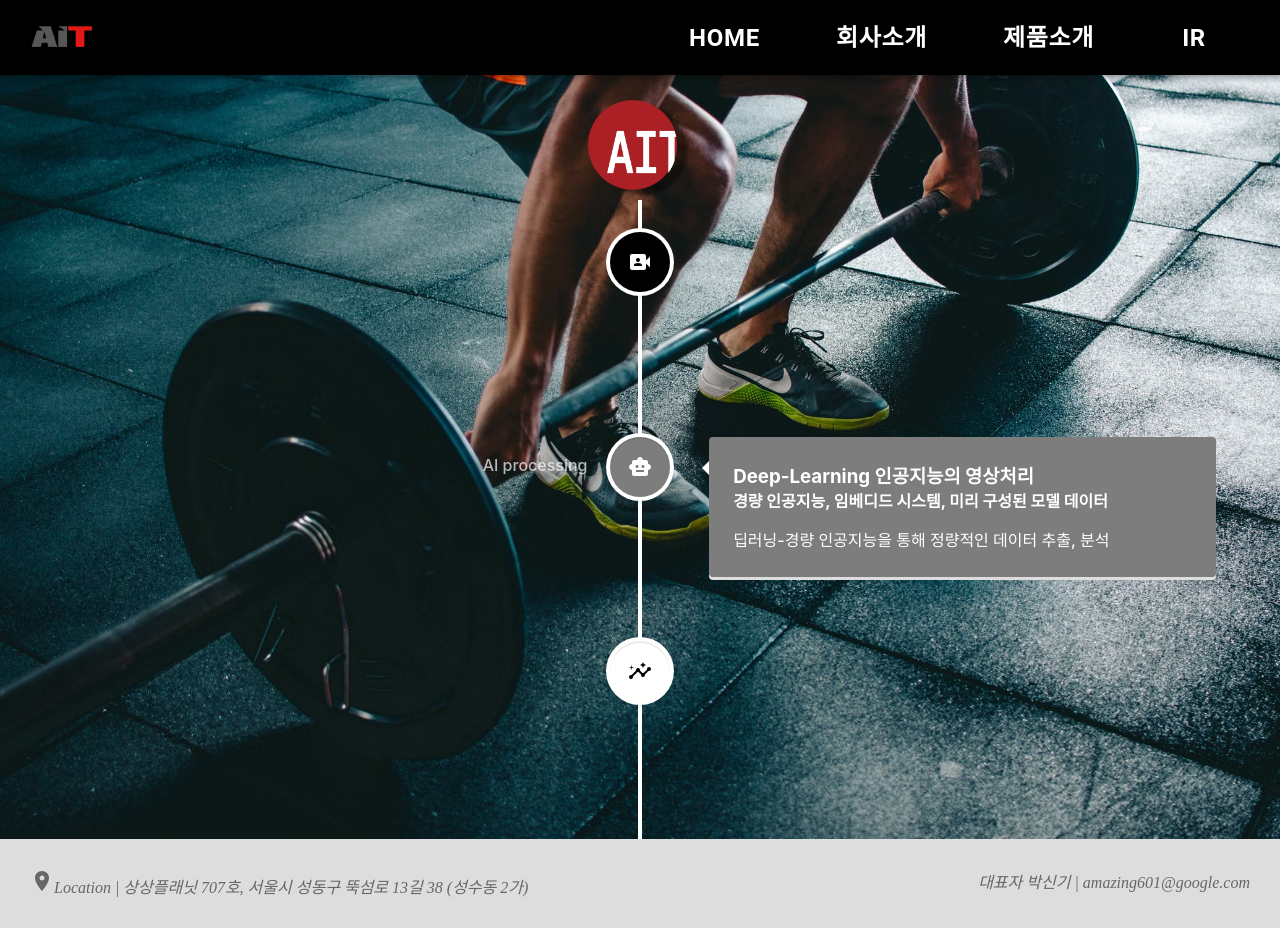
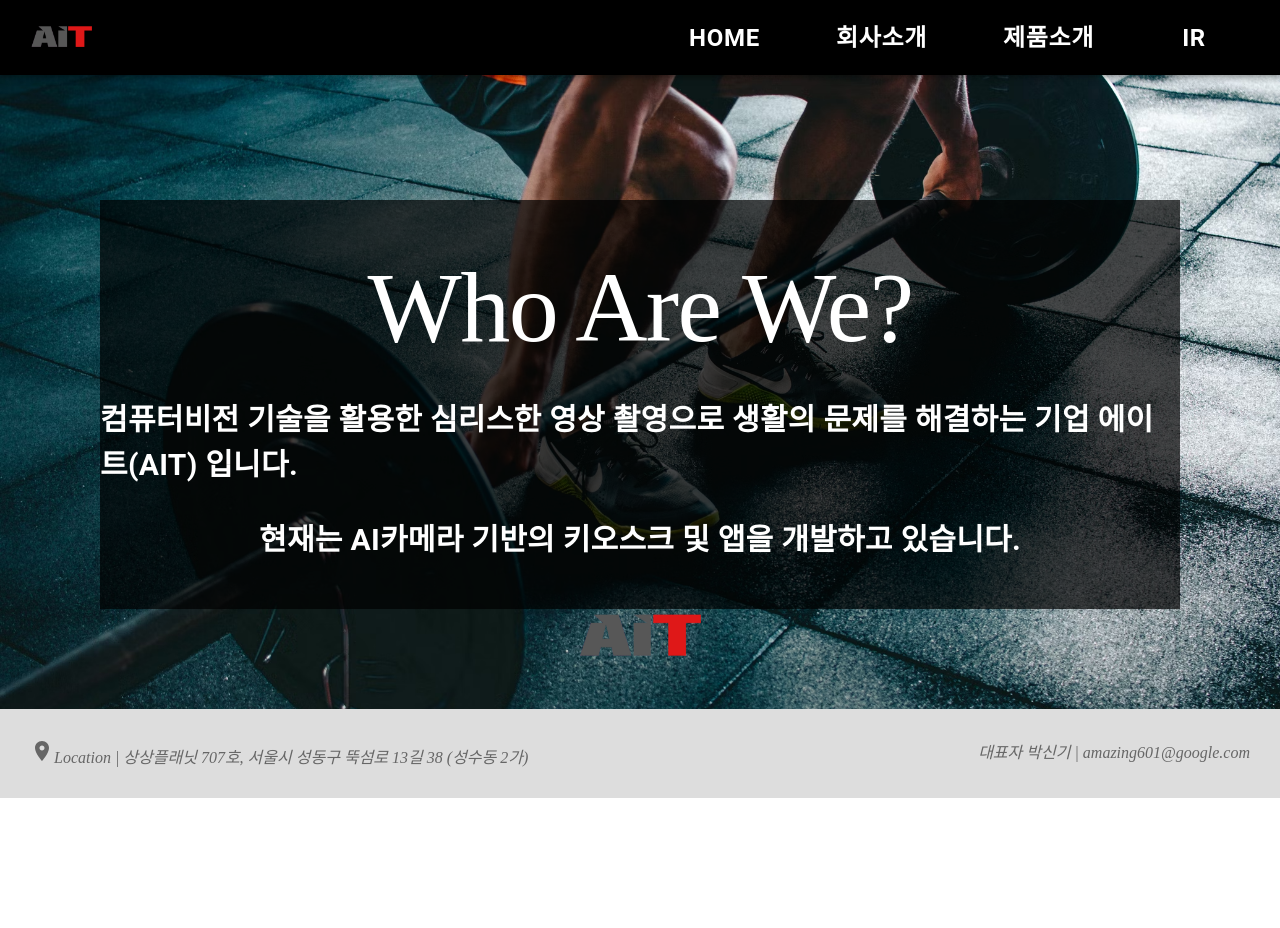
Before and after one commit to ait-studio/home, a React (Create React App) app: page /aboutteam in a window 1280 px wide. After the commit the page ends 800 px from the top, so only its background shows below. Built offline with nearby package versions, Linux system fonts and the light colour scheme.

Commit message:
[Update]aboutTeamPage

```diff
--- a/package.json
+++ b/package.json
@@ -15,7 +15,6 @@
     "react-dom": "^18.2.0",
     "react-router-dom": "^6.3.0",
     "react-scripts": "5.0.1",
-    "react-vertical-timeline-component": "^3.5.2",
     "web-vitals": "^2.1.4"
   },
   "scripts": {
--- a/src/App.css
+++ b/src/App.css
@@ -36,3 +36,30 @@
     transform: rotate(360deg);
   }
 }
+
+.animatedBox {
+  animation: Appear 1s linear 0s normal;
+}
+
+.oppacityControl {
+  opacity: 0;
+  animation: OpacityControl 1s linear 1s forwards;
+}
+
+@keyframes Appear {
+  from {
+    width: 0%;
+  }
+  to {
+    width: 100%;
+  }
+}
+
+@keyframes OpacityControl {
+  from {
+    opacity: 0;
+  }
+  to {
+    opacity: 1;
+  }
+}
--- a/src/pages/AboutTeamPage.jsx
+++ b/src/pages/AboutTeamPage.jsx
@@ -1,16 +1,17 @@
-import { Box } from "@mui/system";
+import Box from "@mui/material/Box";
+import Typography from "@mui/material/Typography";
+
 import Header from "../components/Header";
 import Footer from "../components/Footer";
 
-import VideoCameraFrontIcon from "@mui/icons-material/VideoCameraFront";
-import SmartToyIcon from "@mui/icons-material/SmartToy";
-import InsightsIcon from "@mui/icons-material/Insights";
+import "../App.css";
 
-import {
-  VerticalTimeline,
-  VerticalTimelineElement,
-} from "react-vertical-timeline-component";
-import "react-vertical-timeline-component/style.min.css";
+const detailStyle = {
+  color: "#FFF",
+  mt: "30px",
+  fontSize: "30px",
+  fontWeight: "bold",
+};
 
 export default function AboutTeamPage() {
   return (
@@ -18,87 +19,45 @@ export default function AboutTeamPage() {
       <Header />
       <Box
         sx={{
-          width: "100vw",
-          height: "auto",
-          minHeight: "100vh",
+          display: "flex",
+          height: "calc(100vh - 91.5px)",
           backgroundImage: "url('/deadlift.avif')",
           backgroundSize: "cover",
         }}
       >
         <Box
+          className="animatedBox"
           sx={{
-            width: "100vw",
-            height: "100px",
-            pt: "100px",
+            width: "100%",
+            height: "calc(100% - 400px)",
+            m: "200px 100px",
+            p: "50px 0px",
+            backgroundColor: "rgba(0, 0, 0, 0.7)",
             display: "flex",
-            justifyContent: "center",
+            flexDirection: "column",
+            alignItems: "center",
           }}
         >
+          <Typography
+            className="oppacityControl"
+            variant="h1"
+            sx={{ color: "#FFF", fontFamily: "cursive", fontSize: "100px" }}
+          >
+            Who Are We?
+          </Typography>
+          <Typography sx={detailStyle} className="oppacityControl">
+            컴퓨터비전 기술을 활용한 심리스한 영상 촬영으로 생활의 문제를
+            해결하는 기업 에이트(AIT) 입니다.
+          </Typography>
+          <Typography sx={detailStyle} className="oppacityControl">
+            현재는 AI카메라 기반의 키오스크 및 앱을 개발하고 있습니다.
+          </Typography>
           <img
-            src="/tmp-favicon.png"
-            alt="favicon"
-            style={{ height: "100%" }}
-          ></img>
-        </Box>
-        <Box>
-          <VerticalTimeline lineColor="white">
-            <VerticalTimelineElement
-              className="vertical-timeline-element--work"
-              contentStyle={{
-                background: "rgba(0, 0, 0, 1)",
-                color: "#fff",
-              }}
-              contentArrowStyle={{
-                borderRight: "7px solid  rgb(33, 150, 243)",
-              }}
-              date="Get vision"
-              iconStyle={{ background: "rgb(0,0,0)", color: "#fff" }}
-              icon={<VideoCameraFrontIcon />}
-            >
-              <h3 className="vertical-timeline-element-title">
-                사용자로부터 영상을 수집
-              </h3>
-              <h4 className="vertical-timeline-element-subtitle">
-                Private하게 구성된 전용 공간을 사용
-              </h4>
-              <p>
-                전용 공간에 구성된 캠을 통해, 최적의 영상을 사용자로부터 수집
-              </p>
-            </VerticalTimelineElement>
-            <VerticalTimelineElement
-              className="vertical-timeline-element--work"
-              contentStyle={{ background: "rgb(125, 125, 125)", color: "#fff" }}
-              date="AI processing"
-              iconStyle={{ background: "rgb(125,125,125)", color: "#fff" }}
-              icon={<SmartToyIcon />}
-            >
-              <h3 className="vertical-timeline-element-title">
-                Deep-Learning 인공지능의 영상처리
-              </h3>
-              <h4 className="vertical-timeline-element-subtitle">
-                경량 인공지능, 임베디드 시스템, 미리 구성된 모델 데이터
-              </h4>
-              <p>딥러닝-경량 인공지능을 통해 정량적인 데이터 추출, 분석</p>
-            </VerticalTimelineElement>
-            <VerticalTimelineElement
-              className="vertical-timeline-element--work"
-              date="feedback"
-              contentStyle={{ background: "rgb(255, 255, 255)", color: "#000" }}
-              iconStyle={{ background: "rgb(255,255,255)", color: "#000" }}
-              icon={<InsightsIcon />}
-            >
-              <h3 className="vertical-timeline-element-title">
-                사용자에게 결과 전송
-              </h3>
-              <h4 className="vertical-timeline-element-subtitle">
-                시스템을 이용하는 고객에게 분석된 데이터를 가공하여 전송
-              </h4>
-              <p>
-                모바일 디바이스를 통해 각 사용자는 가공되어 가독성 높게 구성된
-                데이터와 여러 피드백을 수신
-              </p>
-            </VerticalTimelineElement>
-          </VerticalTimeline>
+            src="/ait_logo.png"
+            alt="logo"
+            style={{ height: "150px" }}
+            className="oppacityControl"
+          />
         </Box>
       </Box>
       <Footer />
```
Also changed, not shown: 1 other file (tests, documents, lock files or other folders).
